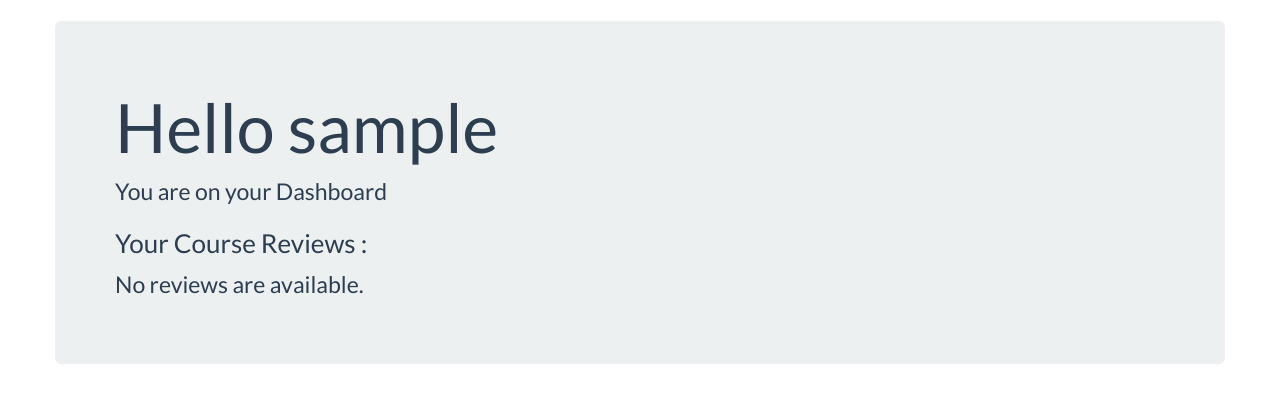
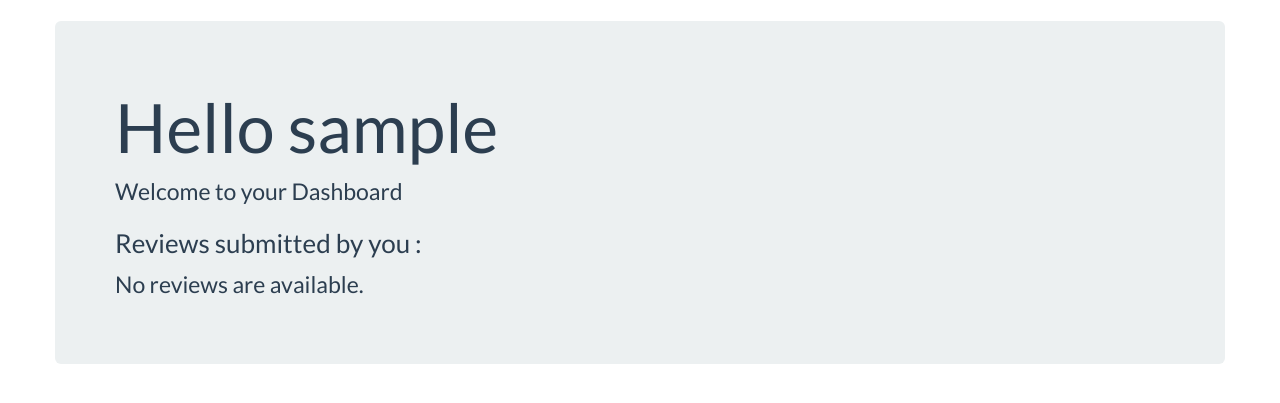
Before and after one commit to kdabi/CS252-Course-Review-Platform, a Django app: page /home in a window 1280 px wide. Shown: the part 60-463 px from the top of the page. Run offline with Django 3.2, Linux system fonts and the light colour scheme; the visitor is signed in with stand-in values (Sample User, id 1); data that the repository does not hold is empty; some libraries are stand-ins or nearby versions.

Commit message:
edited home

```diff
--- a/templates/home.html
+++ b/templates/home.html
@@ -7,20 +7,22 @@
 
 <div class="jumbotron">
   <h1>Hello {{request.user.username}}</h1>
-  <p>You are on your Dashboard</p>
-<h3>Your Course Reviews :</h3>
+  <p>Welcome to your Dashboard</p>
+<h3> Reviews submitted by you :</h3>
 {% if latest_review_list %}
 <div class="row" style="background-color:white">
     {% for review in latest_review_list %}
     {% ifequal review.user_name request.user.username %}
+    <center>
     <div class="col-xs-6 col-lg-4">
-        <h4><a href="{% url 'reviews:review_detail' review.id %}">
+        <h2><a href="{% url 'reviews:review_detail' review.id %}">
         {{ review.course.course_id }}
-        </a></h4>
+        </a></h2>
         <h6>Rated {{ review.rating }} of 5 by <a href="{% url 'user_detail' review.user_name %}">
             {{ review.user_name }}</a></h6>
         <p>{{ review.summary }}</p>
     </div>
+    </center>
     {% endifequal %}
     {% endfor %}
 </div>
```
